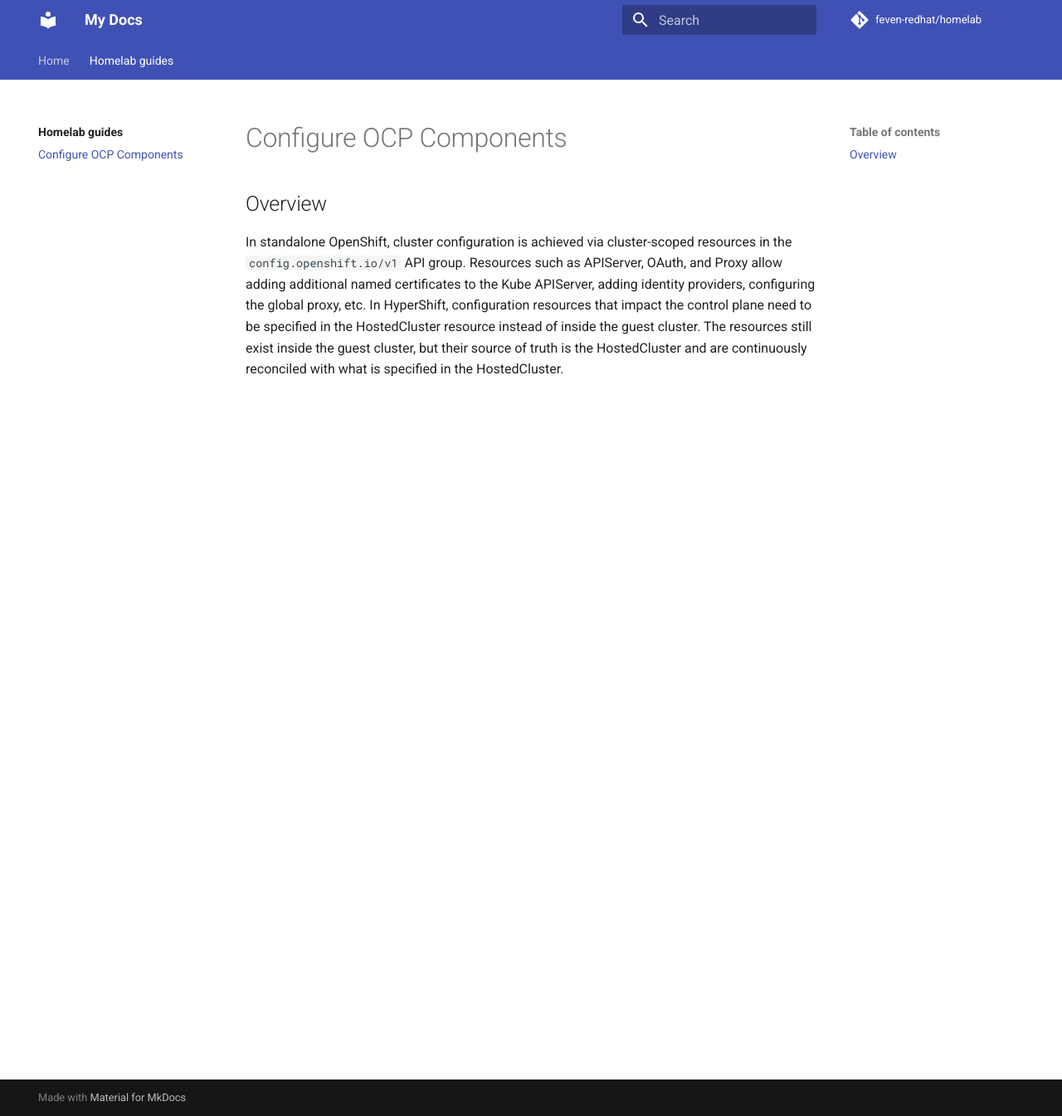
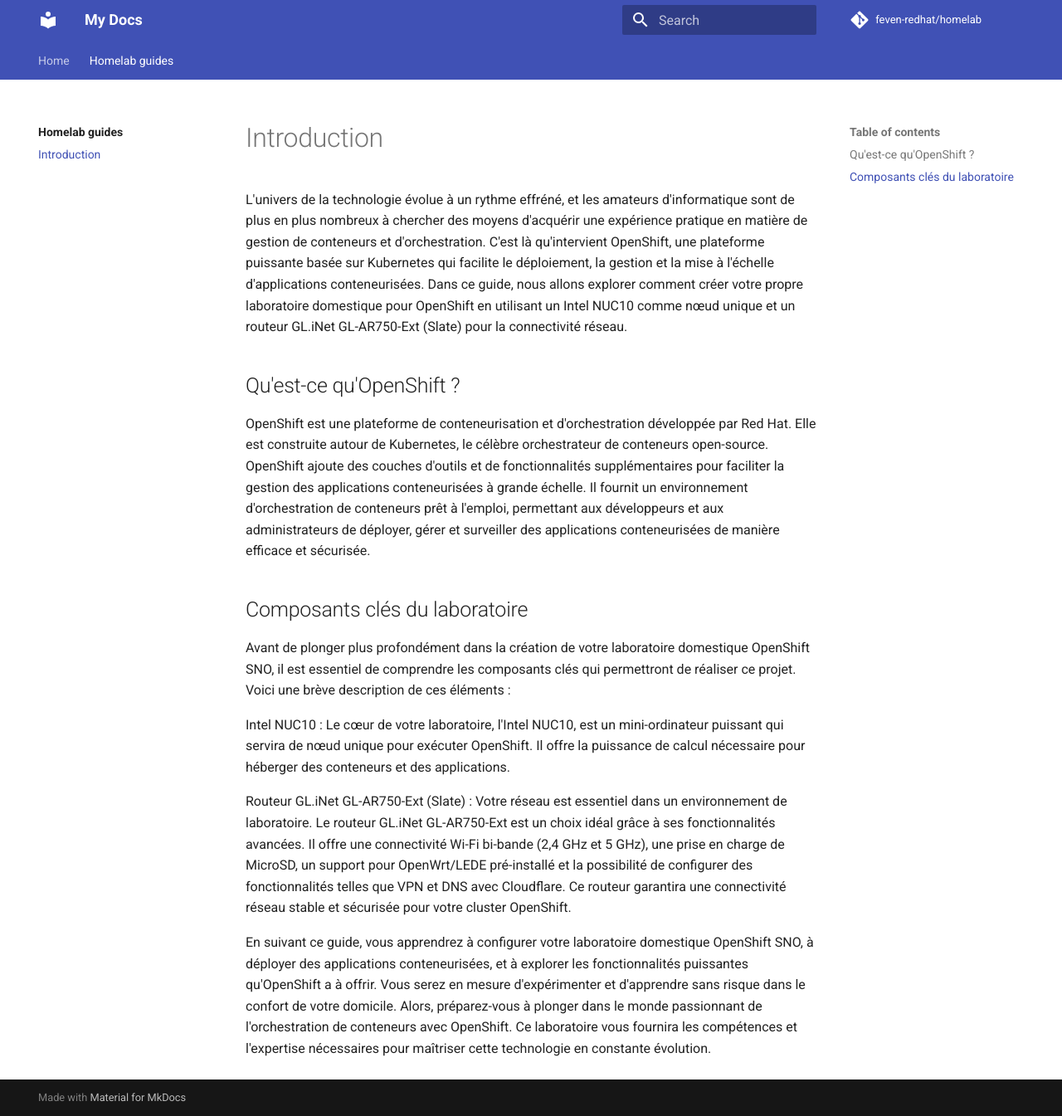
Before and after one commit to feven-NIT/homelab, an MkDocs documentation site: the page built from content/openshift/introduction.md, in a window 1280 px wide and 1345 px high. Shown: the whole window at 83% size. Built offline with MkDocs 1.6.1 and Material for MkDocs 9.7.7, drawn with Linux system fonts in a browser that asks for light colours; comment, search, counter and statistics services are not loaded.

Commit message:
add content

```diff
--- a/content/openshift/introduction.md
+++ b/content/openshift/introduction.md
@@ -1,10 +1,18 @@
-# Configure OCP Components
+# Introduction
 
-## Overview
+L'univers de la technologie évolue à un rythme effréné, et les amateurs d'informatique sont de plus en plus nombreux à chercher des moyens d'acquérir une expérience pratique en matière de gestion de conteneurs et d'orchestration. C'est là qu'intervient OpenShift, une plateforme puissante basée sur Kubernetes qui facilite le déploiement, la gestion et la mise à l'échelle d'applications conteneurisées. Dans ce guide, nous allons explorer comment créer votre propre laboratoire domestique pour OpenShift en utilisant un Intel NUC10 comme nœud unique et un routeur GL.iNet GL-AR750-Ext (Slate) pour la connectivité réseau.
 
-In standalone OpenShift, cluster configuration is achieved via cluster-scoped resources in the `config.openshift.io/v1`
-API group. Resources such as APIServer, OAuth, and Proxy allow adding additional named certificates to the Kube APIServer,
-adding identity providers, configuring the global proxy, etc. In HyperShift, configuration resources that
-impact the control plane need to be specified in the HostedCluster resource instead of inside the guest cluster. The
-resources still exist inside the guest cluster, but their source of truth is the HostedCluster and are continuously
-reconciled with what is specified in the HostedCluster.
+## Qu'est-ce qu'OpenShift ?
+
+OpenShift est une plateforme de conteneurisation et d'orchestration développée par Red Hat. Elle est construite autour de Kubernetes, le célèbre orchestrateur de conteneurs open-source. OpenShift ajoute des couches d'outils et de fonctionnalités supplémentaires pour faciliter la gestion des applications conteneurisées à grande échelle. Il fournit un environnement d'orchestration de conteneurs prêt à l'emploi, permettant aux développeurs et aux administrateurs de déployer, gérer et surveiller des applications conteneurisées de manière efficace et sécurisée.
+
+## Composants clés du laboratoire
+
+Avant de plonger plus profondément dans la création de votre laboratoire domestique OpenShift SNO, il est essentiel de comprendre les composants clés qui permettront de réaliser ce projet. Voici une brève description de ces éléments :
+
+Intel NUC10 : Le cœur de votre laboratoire, l'Intel NUC10, est un mini-ordinateur puissant qui servira de nœud unique pour exécuter OpenShift. Il offre la puissance de calcul nécessaire pour héberger des conteneurs et des applications.
+
+Routeur GL.iNet GL-AR750-Ext (Slate) : Votre réseau est essentiel dans un environnement de laboratoire. Le routeur GL.iNet GL-AR750-Ext est un choix idéal grâce à ses fonctionnalités avancées. Il offre une connectivité Wi-Fi bi-bande (2,4 GHz et 5 GHz), une prise en charge de MicroSD, un support pour OpenWrt/LEDE pré-installé et la possibilité de configurer des fonctionnalités telles que VPN et DNS avec Cloudflare. Ce routeur garantira une connectivité réseau stable et sécurisée pour votre cluster OpenShift.
+
+
+En suivant ce guide, vous apprendrez à configurer votre laboratoire domestique OpenShift SNO, à déployer des applications conteneurisées, et à explorer les fonctionnalités puissantes qu'OpenShift a à offrir. Vous serez en mesure d'expérimenter et d'apprendre sans risque dans le confort de votre domicile. Alors, préparez-vous à plonger dans le monde passionnant de l'orchestration de conteneurs avec OpenShift. Ce laboratoire vous fournira les compétences et l'expertise nécessaires pour maîtriser cette technologie en constante évolution.
```
